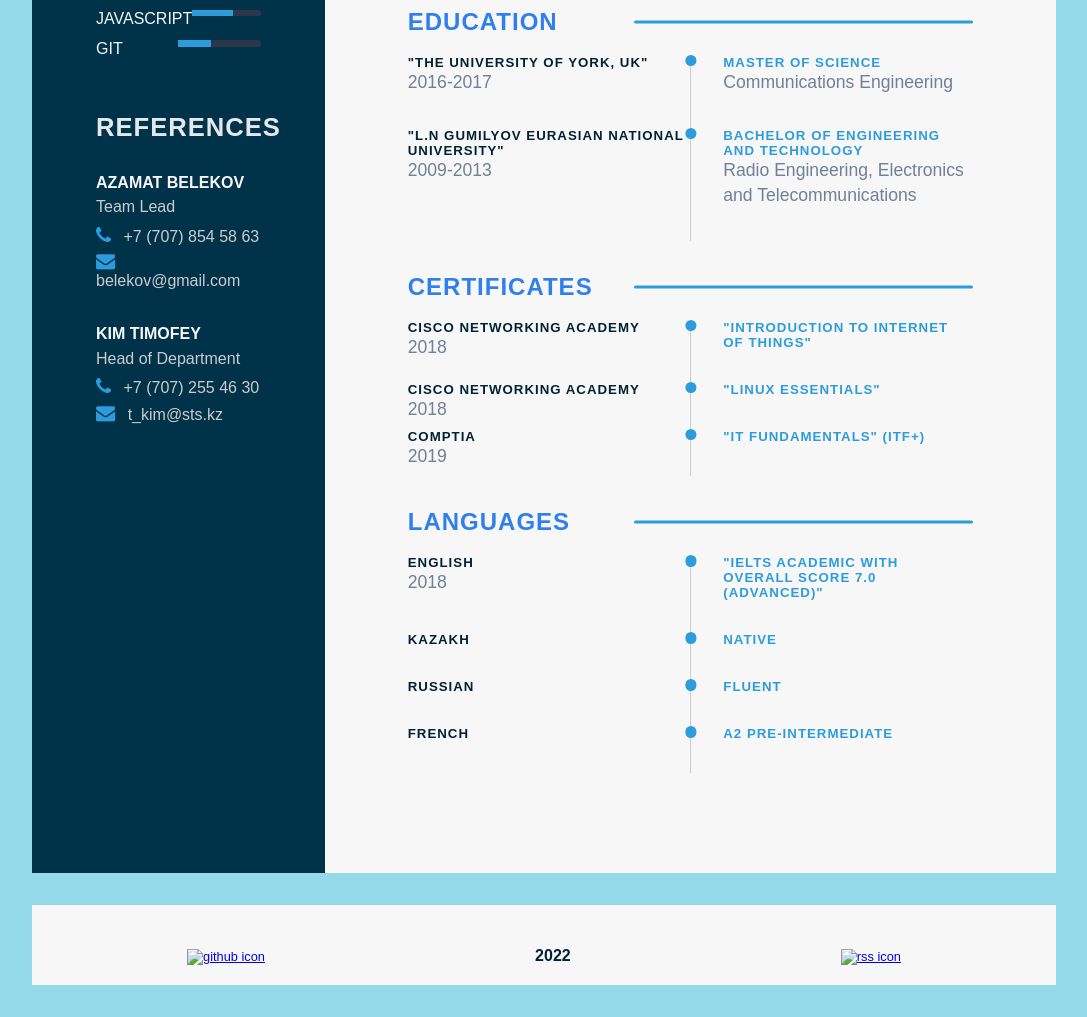
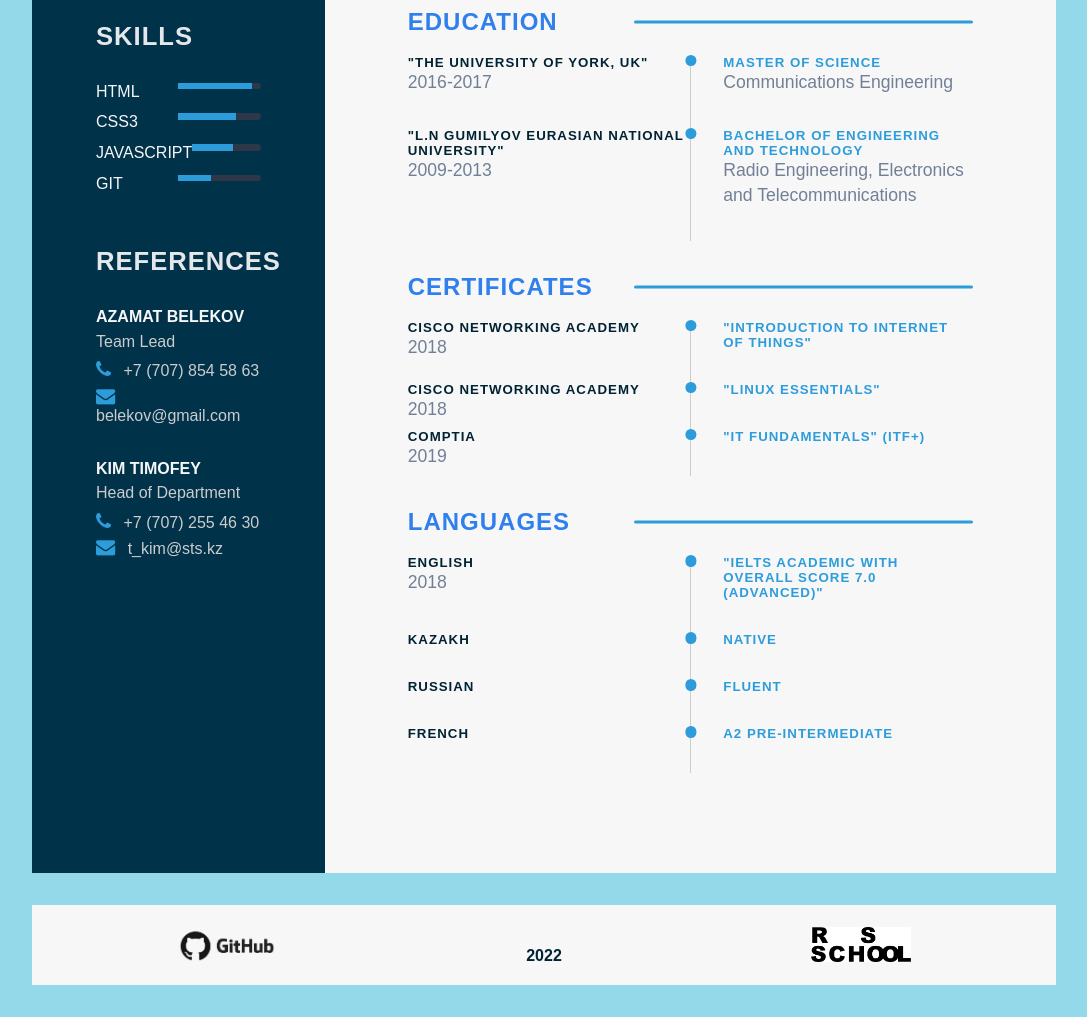
Before and after one commit to karlakz/rsschool-cv, a plain HTML site: page index.html in a window 1280 px wide. Shown: the part 738-1755 px from the top of the page, without its empty margins (96-1183 px from the left). Drawn offline with Linux system fonts and the light colour scheme; the site is published under a folder, as on GitHub Pages, so addresses that start at the root find nothing.

Commit message:
fix: change references

```diff
--- a/index.html
+++ b/index.html
@@ -16,7 +16,7 @@
             <section class="left-section">
                 <div class="left-content">
                     <div class="profile">
-                        <img src="/logo.jpg" alt="avatar">
+                        <img src="logo.jpg" alt="avatar">
                         <h1 class="name">Karlygash Yakiyayeva</h1>
                         <p class="career">Junior Frontend Developer</p>
                     </div>
@@ -290,11 +290,11 @@
 
         <footer>
             <a href="https://github.com/karlakz">
-                <img class="github" src="/GitHub.png" alt="github icon">
+                <img class="github" src="GitHub.png" alt="github icon">
             </a>
                 <p class="year"><b> 2022</b></p>
             <a href="https://rs.school/js/">
-                <img class="logors" src="/logoRss.png" alt="rss icon">
+                <img class="logors" src="logoRss.png" alt="rss icon">
             </a>
         </footer>
     </body>
```
